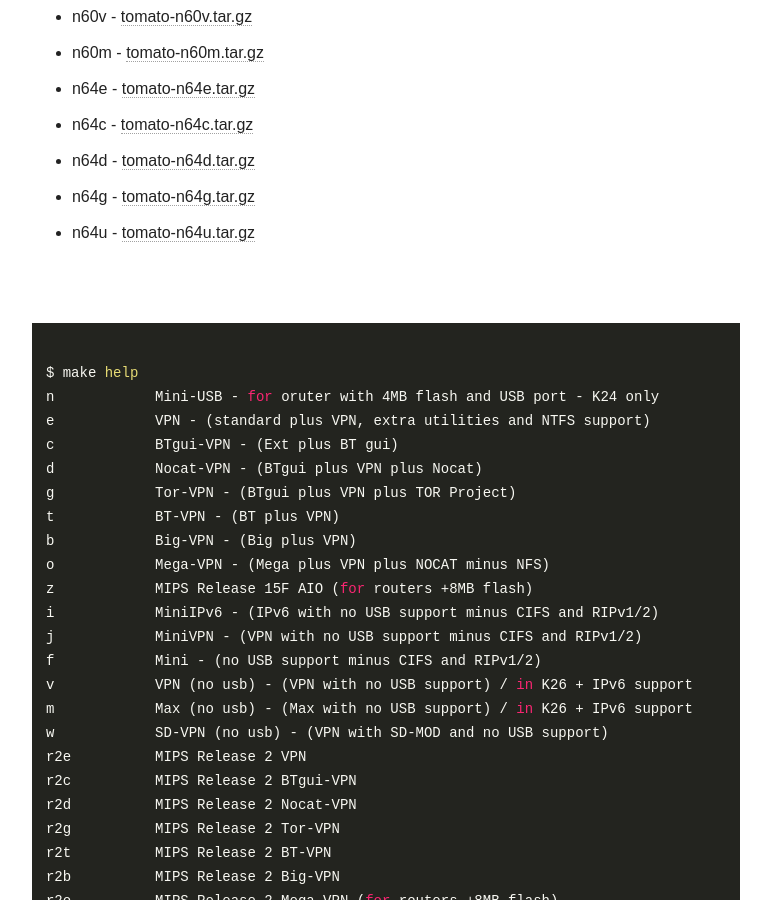
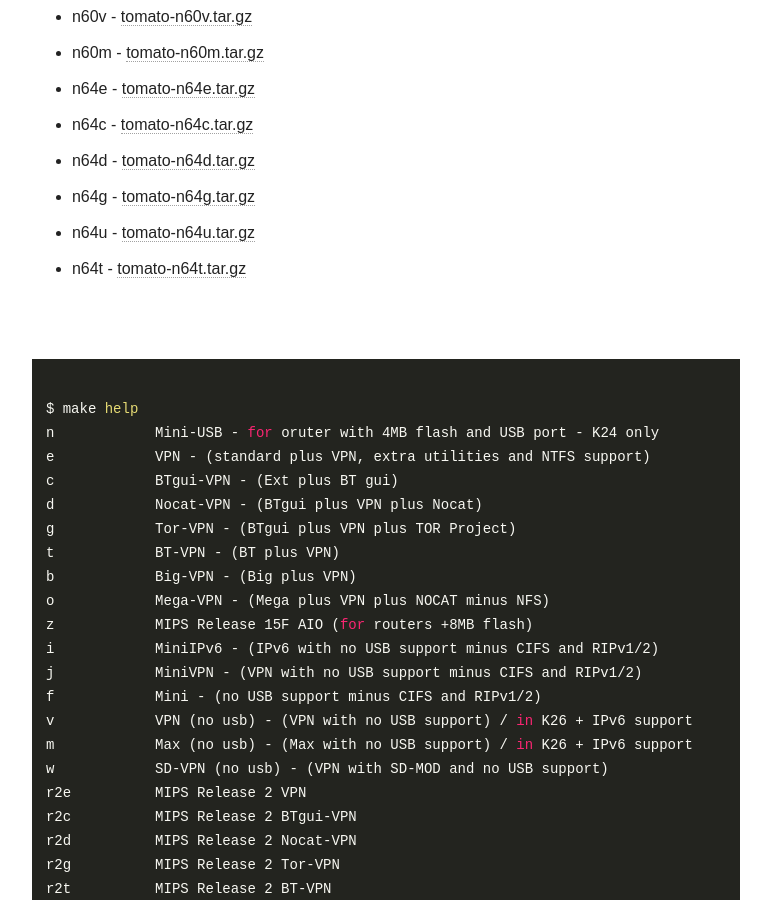
Before and after one commit to oglopss/tomato-ci-ctf-jekyll, a Jekyll site: the page built from index.html, in a window 1280 px wide and 900 px high, scrolled down 1531 px. Shown: the whole window, without its empty margins (254-1025 px from the left). Built offline with Jekyll 4.4.1, drawn with Linux system fonts in a browser that asks for light colours; nearby versions of some CDN libraries.

Commit message:
Travis build 3 n64t pushed to gh-pages

```diff
--- a/_data/ss.yml
+++ b/_data/ss.yml
@@ -32,3 +32,4 @@ files:
   - 0032 n64d tomato-n64d.tar.gz
   - 0033 n64g tomato-n64g.tar.gz
   - 0034 n64u tomato-n64u.tar.gz
+  - 0035 n64t tomato-n64t.tar.gz
```
Also changed, not shown: 1 other file.
